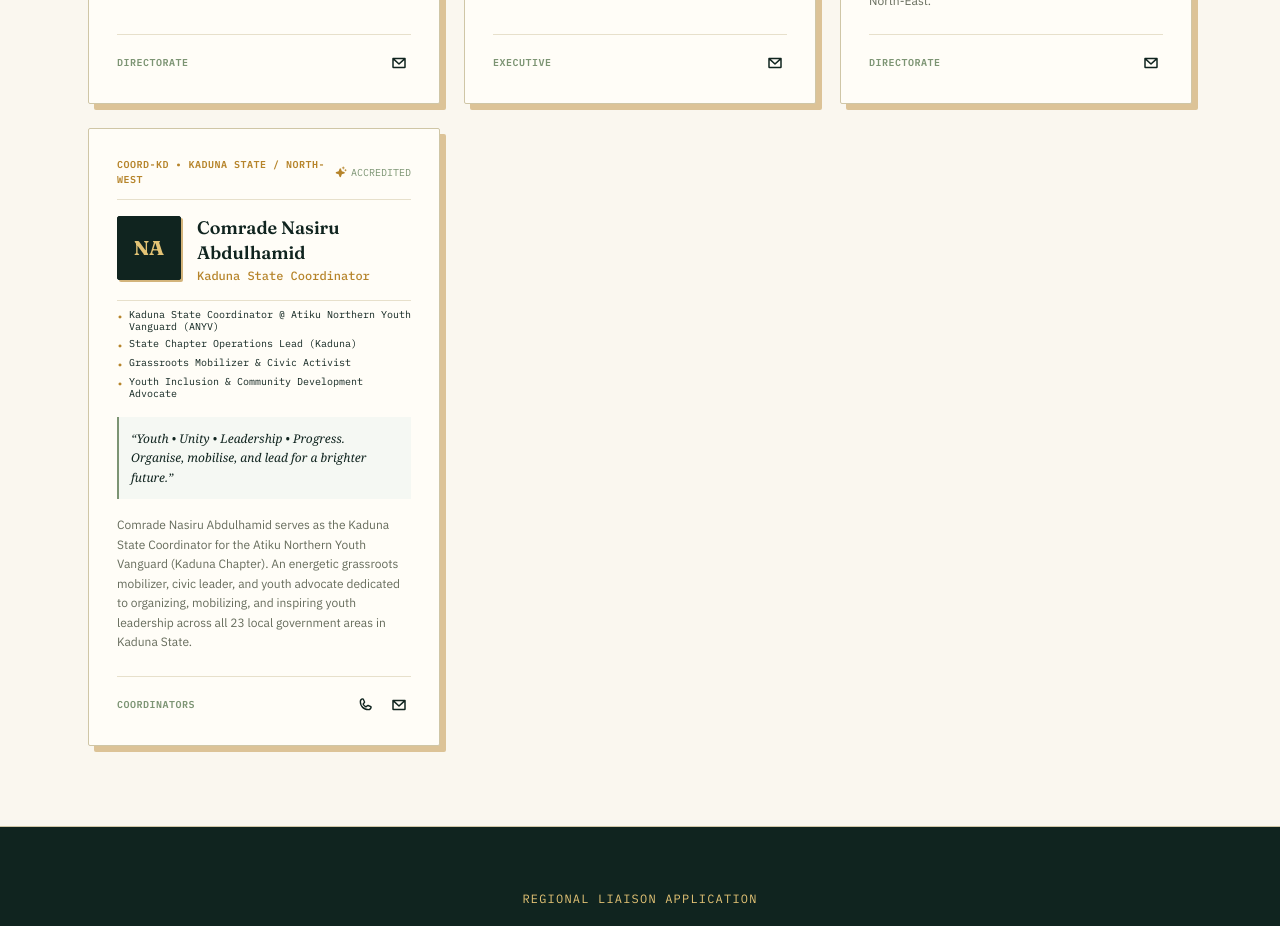
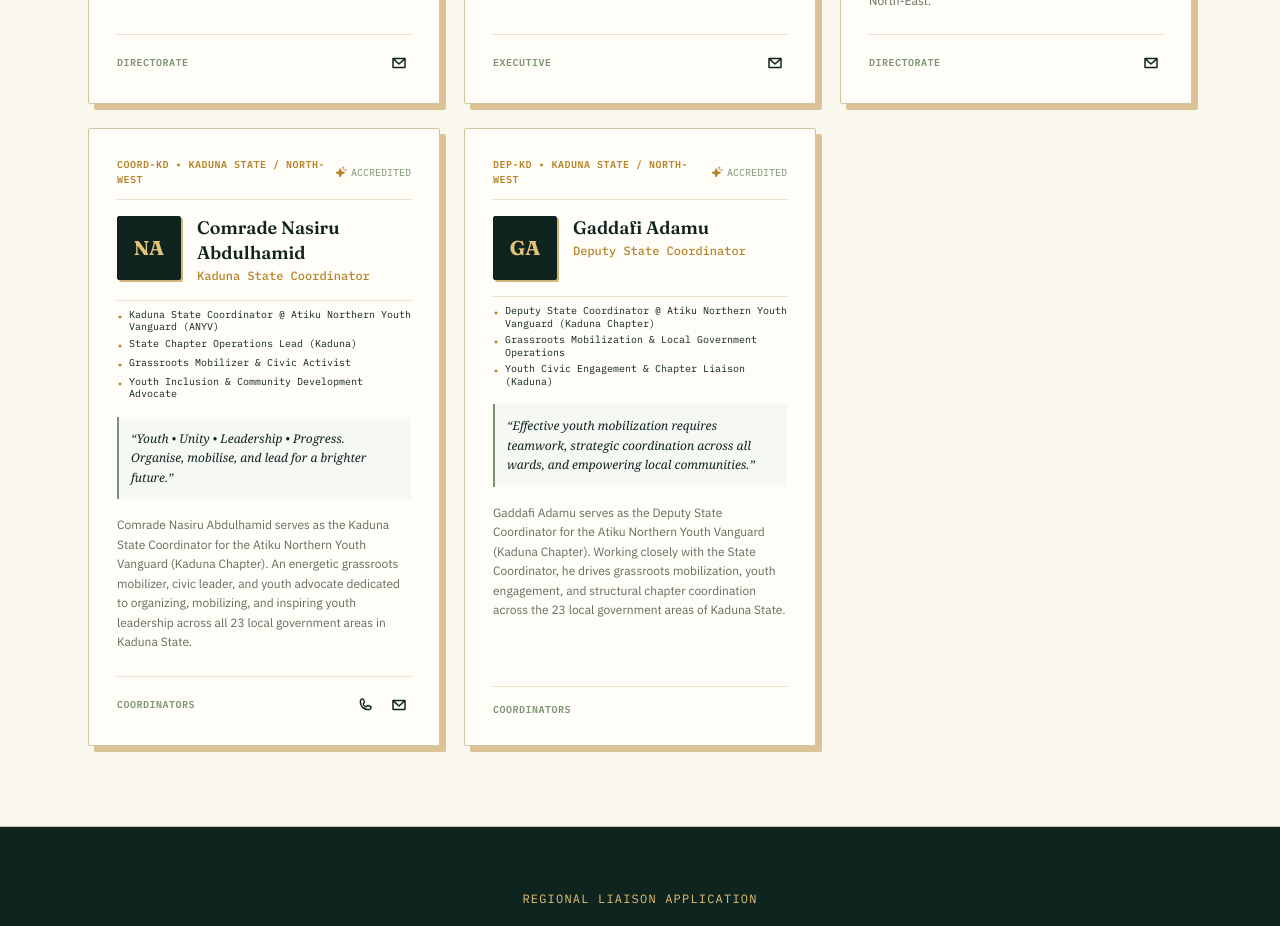
Before and after one commit to Yamojr001/anyv, a React (Vite) app: page /leadership in a window 1280 px wide. Shown: the part 3700-4626 px from the top of the page. Built offline with nearby package versions, Linux system fonts and the light colour scheme.

Commit message:
feat: add Gaddafi Adamu as Deputy State Coordinator for Kaduna State

```diff
--- a/src/data/leadershipData.js
+++ b/src/data/leadershipData.js
@@ -271,5 +271,25 @@
       phone: '08036710737',
       email: 'kaduna@anyv.ng'
     }
+  },
+  {
+    id: 'dep-coord-gaddafi-adamu',
+    name: 'Gaddafi Adamu',
+    rankTitle: 'Deputy State Coordinator',
+    category: 'coordinators',
+    state: 'Kaduna State / North-West',
+    badgeCode: 'DEP-KD',
+    // photoUrl: '/images/officials/gaddafi_adamu.png', // Commented out for now
+    photoUrl: '',
+    initials: 'GA',
+    portfolioRoles: [
+      'Deputy State Coordinator @ Atiku Northern Youth Vanguard (Kaduna Chapter)',
+      'Grassroots Mobilization & Local Government Operations',
+      'Youth Civic Engagement & Chapter Liaison (Kaduna)'
+    ],
+    quote: 'Effective youth mobilization requires teamwork, strategic coordination across all wards, and empowering local communities.',
+    bio: 'Gaddafi Adamu serves as the Deputy State Coordinator for the Atiku Northern Youth Vanguard (Kaduna Chapter). Working closely with the State Coordinator, he drives grassroots mobilization, youth engagement, and structural chapter coordination across the 23 local government areas of Kaduna State.',
+    // socials: {}, // Commented out for now
+    socials: {}
   }
 ]
--- a/src/pages/ChaptersPage.jsx
+++ b/src/pages/ChaptersPage.jsx
@@ -59,9 +59,9 @@
         return stateMatch || (stateName === 'Gombe' && (rolesMatch || bioMatch))
       })
       .sort((a, b) => {
-        const aIsCoord = a.category === 'coordinators' ? -1 : 1
-        const bIsCoord = b.category === 'coordinators' ? -1 : 1
-        return aIsCoord - bIsCoord
+        if (a.category === 'coordinators' && b.category !== 'coordinators') return -1
+        if (a.category !== 'coordinators' && b.category === 'coordinators') return 1
+        return 0
       })
 
     const principals = presidentialPrincipals.filter(p =>
```
Also changed, not shown: public/images/officials/gaddafi_adamu.png (added).
